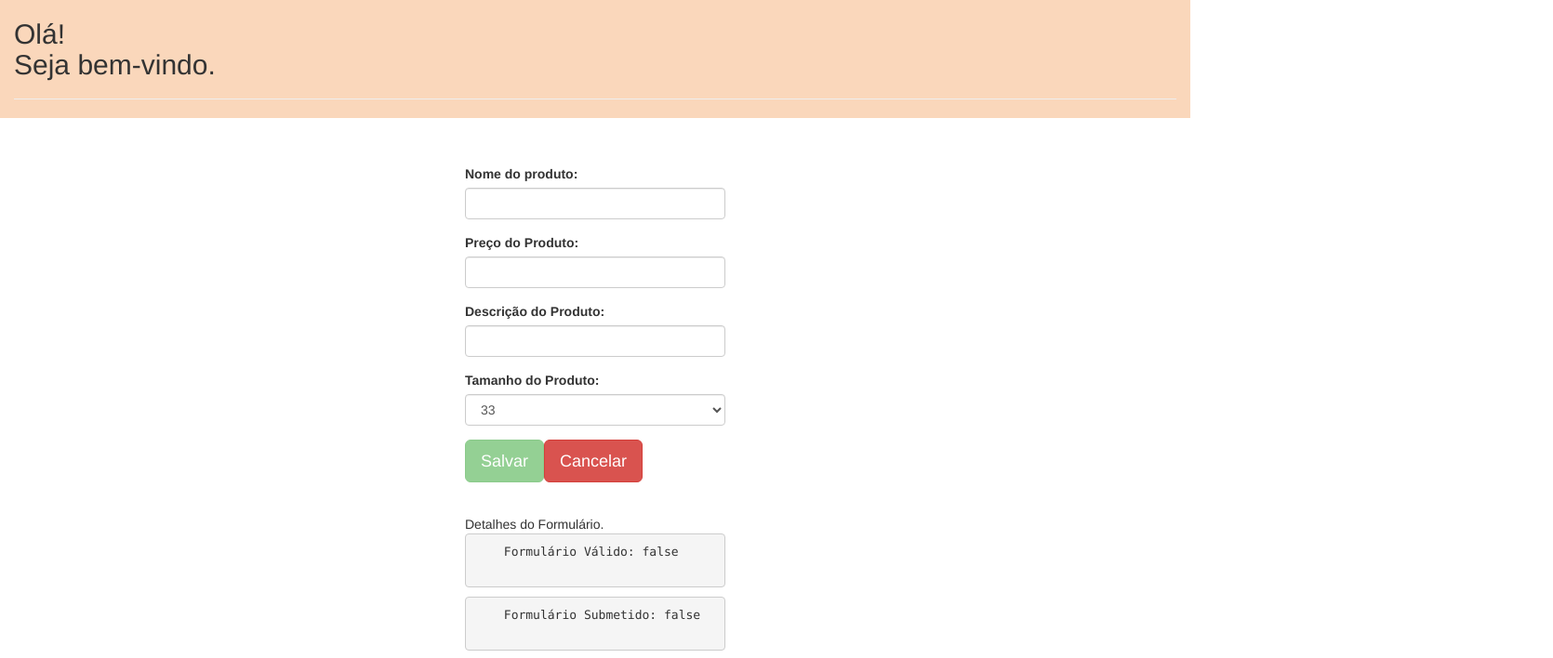
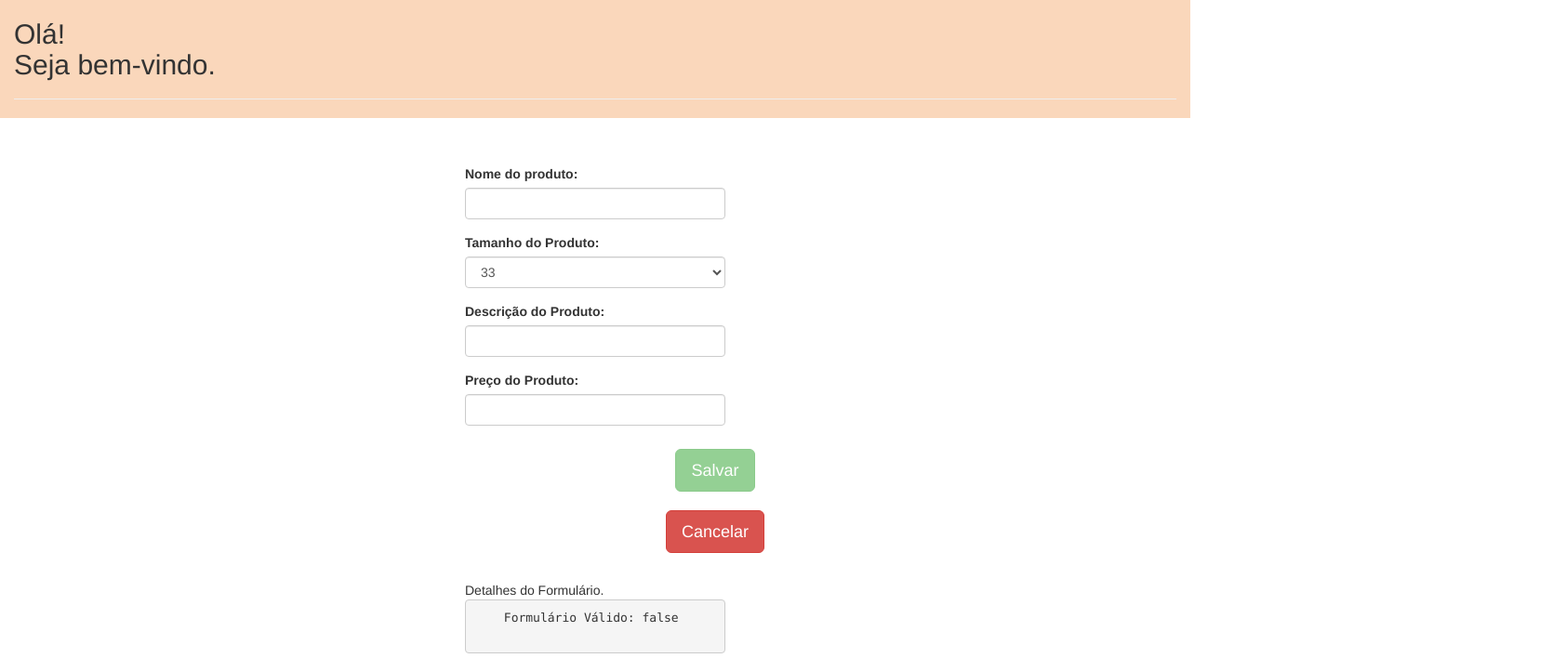
Before and after one commit to vanessasteffen/projetoangular1, an Angular app: page / in a window 1280 px wide. Shown: the top 708 px of the page at 93% size, 1670 px wide, since content can reach past the window. Built offline with nearby package versions, Linux system fonts and the light colour scheme.

Commit message:
24/06/2022

```diff
--- a/src/app/app.component.css
+++ b/src/app/app.component.css
@@ -1,6 +1,7 @@
 #header {
   background-color: #fad7bb;
   width: 100%;
+  position: static;
 }
 
 #border {
@@ -8,8 +9,18 @@
   padding-left: 500px;
   padding-right: 500px;
   padding-top: 30px;
+  position: static;
+}
+#buttons{
+  position:static;
+  display: block;
+  width: 370%;
+  text-align: center;
+  margin: 0;
 }
 #button1{
-  margin: 0px;
-
+  margin: 10px;
 }
+#button2{
+  margin: 10px;
+}
--- a/src/app/app.component.html
+++ b/src/app/app.component.html
@@ -12,9 +12,7 @@
   <form #formulario="ngForm" (ngSubmit)="onSubmit(formulario)">
 
     <!--CAMPO DE NOME DO PRODUTO-->
-
     <div class="form-group" [ngClass]="aplicaCssErro(nameprod)">
-
       <label for="name" class="control-label">Nome do produto: </label>
       <input type="text" class="form-control" name="name" id="name"
              [(ngModel)]="produto.name"
@@ -27,39 +25,8 @@
       </app-campo-control-erro>
     </div>
 
-    <!--CAMPO DE PRECO-->
-    <div class="form-group" [ngClass]="aplicaCssErro(priceprod)">
-
-      <label for="price" class="control-label">Preço do Produto: </label>
-      <input type="text" class="form-control" name="price" id="price"
-             [(ngModel)]="produto.price" required #priceprod="ngModel">
-
-      <!--mostrara na tela que precisa ser inserido os valores-->
-      <app-campo-control-erro
-        [mostrarErro]="verificaValidTouched(priceprod)"
-        msgErro="Preço do produto é obrigatório">
-      </app-campo-control-erro>
-    </div>
-
-
-    <!--CAMPO DE DESCRIÇÃO DO PRODUTO-->
-
-    <div class="form-group" [ngClass]="aplicaCssErro(descprod)">
-
-      <label for="description" class="control-label">Descrição do Produto: </label>
-      <input type="text" class="form-control" name="description" id="description"
-             [(ngModel)]="produto.description" required #descprod="ngModel">
-
-      <!--mostrara na tela que precisa ser inserido os valores-->
-      <app-campo-control-erro
-        [mostrarErro]="verificaValidTouched(descprod)"
-        msgErro="Descrição do produto é obrigatório">
-      </app-campo-control-erro>
-    </div>
-
     <!--CAMPO DE TAMANHO DO PRODUTO-->
     <div class="form-group" [ngClass]="aplicaCssErro(sizeprod)">
-
       <label for="size" class="control-label">Tamanho do Produto: </label>
       <select class="form-control" name="size" id="size"
               [(ngModel)]="produto.size" required #sizeprod="ngModel">
@@ -73,13 +40,45 @@
       </app-campo-control-erro>
     </div>
 
+    <!--CAMPO DE DESCRIÇÃO DO PRODUTO-->
+    <div class="form-group" [ngClass]="aplicaCssErro(descprod)">
+      <label for="description" class="control-label">Descrição do Produto: </label>
+      <input type="text" class="form-control" name="description" id="description"
+             [(ngModel)]="produto.description" required #descprod="ngModel">
 
-    <div class="form-group">
-      <div id="button1">
-        <button type="submit" class=" btn btn-success btn-lg" [disabled]="!formulario.valid">Salvar</button>
-        <button class="btn btn-danger btn-lg " (click)="resetar()">Cancelar</button>
+      <!--mostrara na tela que precisa ser inserido os valores-->
+      <app-campo-control-erro
+        [mostrarErro]="verificaValidTouched(descprod)"
+        msgErro="Descrição do produto é obrigatório">
+      </app-campo-control-erro>
+    </div>
+
+    <!--CAMPO DE PRECO-->
+    <div class="form-group" [ngClass]="aplicaCssErro(priceprod)">
+      <label for="price" class="control-label">Preço do Produto: </label>
+      <input type="text" class="form-control" name="price" id="price"
+             [(ngModel)]="produto.price" required #priceprod="ngModel">
+
+      <!--mostrara na tela que precisa ser inserido os valores-->
+      <app-campo-control-erro
+        [mostrarErro]="verificaValidTouched(priceprod)"
+        msgErro="Preço do produto é obrigatório">
+      </app-campo-control-erro>
+    </div>
+
+
+    <div id="buttons">
+      <div id="button1" class="col-sm-12 col-md-6 col-xl-4">
+        <button type="submit" class="btn btn-success btn-lg" [disabled]="!formulario.valid">Salvar</button>
+      </div>
+      <div id="button2" class="col-sm-12 col-md-6 col-xl-4">
+        <button class="btn btn-danger btn-lg" (click)="resetar()">Cancelar</button>
       </div>
     </div>
+
+
+
+
   </form>
 
 
```
